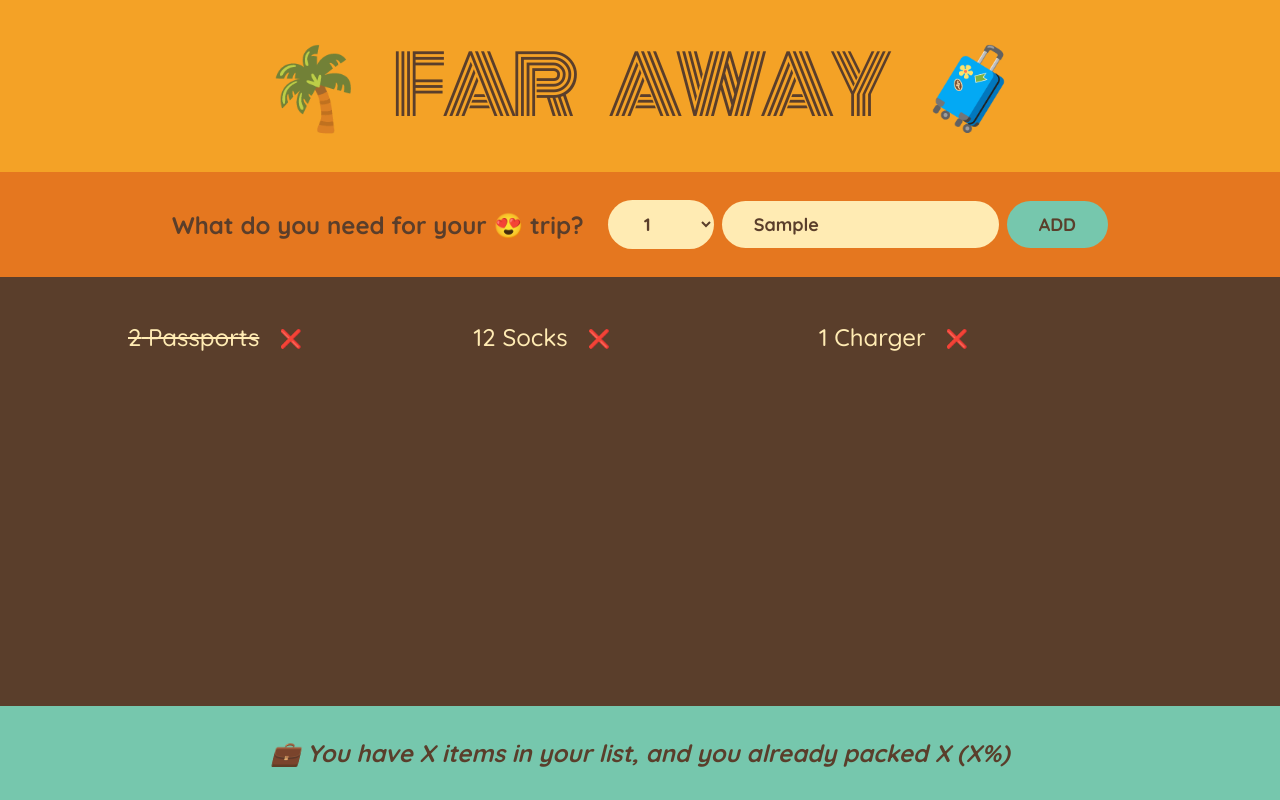
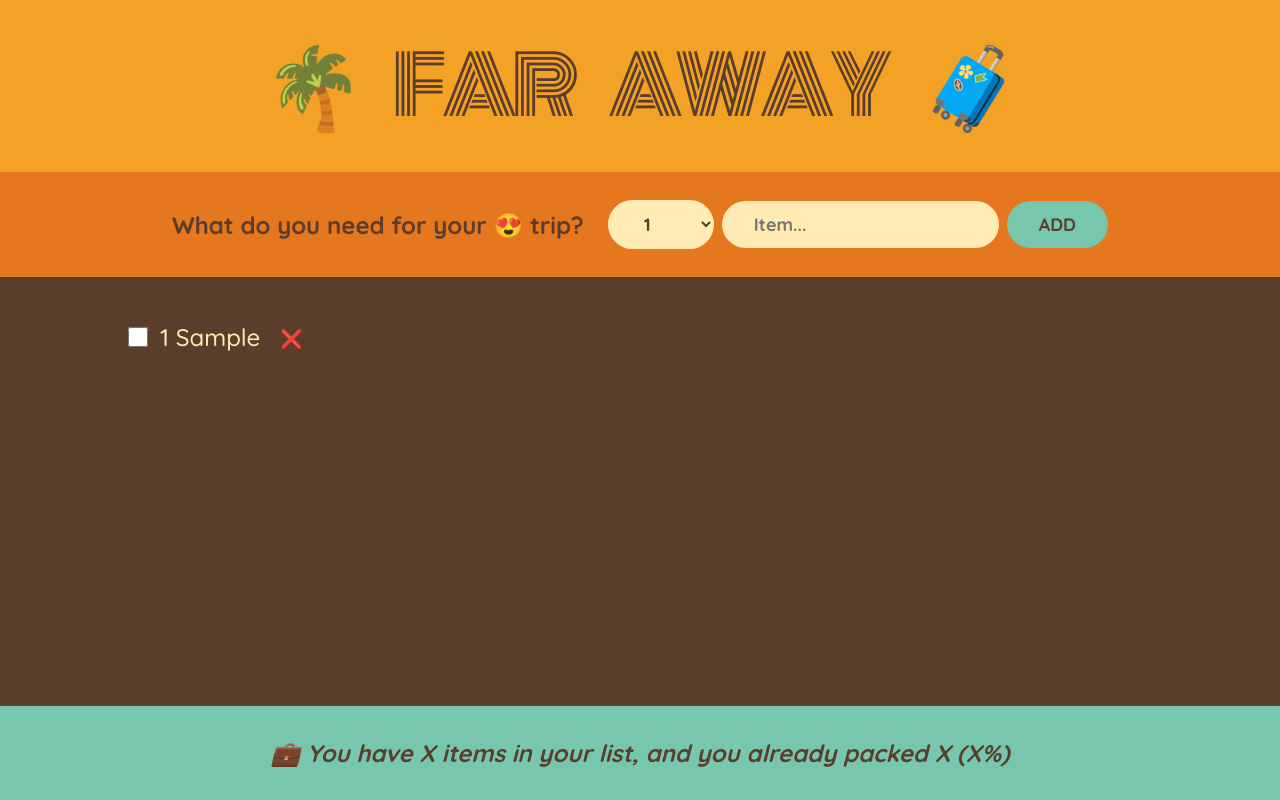
Before and after one commit to rishipgupta/packing-list, a React (Create React App) app: page / in a window 1280 px wide. Both pictures are taken after typing "Sample" into the empty fields and a click on the button "ADD". Built offline with nearby package versions, Linux system fonts and the light colour scheme; the HTML template or start-up script is replaced by a standard one.

Commit message:
Handling checkbox functionality

```diff
--- a/src/App.js
+++ b/src/App.js
@@ -1,14 +1,29 @@
+import { useState } from 'react';
 import Logo from './Components/Logo';
 import Form from './Components/Form';
 import TravelList from './Components/TravelList';
 import Stats from './Components/Stats';
 
 function App() {
+  const [items, setItems] = useState([]);
+
+  const handleAddItems = (item) => {
+    setItems((items) => [...items, item])
+  }
+
+  const handleDeleteItems = (id) => {
+    setItems((items) => items.filter(item => item.id !== id));
+  }
+
+  const handlePackedItems = (id) => {
+    setItems(items => items.map(item => item.id === id ? { ...item, packed: !item.packed } : item))
+  }
+
   return (
     <div className="app">
       <Logo />
-      <Form />
-      <TravelList />
+      <Form onAddItems={handleAddItems} />
+      <TravelList items={items} onDeleteItems={handleDeleteItems} onPackedItems={handlePackedItems} />
       <Stats />
     </div>
   );
--- a/src/Components/Form.js
+++ b/src/Components/Form.js
@@ -1,6 +1,6 @@
 import React, { useState } from 'react'
 
-const Form = () => {
+const Form = ({ onAddItems, isPacked }) => {
   const [description, setDescription] = useState("");
   const [quantity, setQuantity] = useState(1);
 
@@ -16,6 +16,10 @@ const Form = () => {
       id: Date.now()
     }
     console.log(newItem);
+    onAddItems(newItem);
+    setDescription("");
+    setQuantity(1);
+
   }
 
   return (
--- a/src/Components/Item.js
+++ b/src/Components/Item.js
@@ -1,12 +1,15 @@
 import React from 'react'
 
-const Item = ({ item }) => {
+const Item = ({ item, onDeleteItems, onPackedItems }) => {
   return (
     <li>
+      <input type='checkbox' value={item.packed} onChange={() => {
+        onPackedItems(item.id)
+      }} />
       <span style={item.packed ? { textDecoration: "line-through" } : {}}>
         {item.quantity} {item.description}
       </span>
-      <button>❌</button>
+      <button onClick={() => onDeleteItems(item.id)}>❌</button>
     </li>
   )
 }
--- a/src/Components/TravelList.js
+++ b/src/Components/TravelList.js
@@ -1,18 +1,14 @@
 import React from 'react'
 import Item from './Item';
 
-const TravelList = () => {
-  const initialItems = [
-    { id: 1, description: "Passports", quantity: 2, packed: true },
-    { id: 2, description: "Socks", quantity: 12, packed: false },
-    { id: 3, description: "Charger", quantity: 1, packed: false },
-  ];
+const TravelList = ({ items, onDeleteItems, onPackedItems }) => {
+
 
   return (
 
     <div className='list'>
       <ul>
-        {initialItems.map((item) => <Item item={item} key={item.id} />)}
+        {items.map((item) => <Item item={item} key={item.id} onDeleteItems={onDeleteItems} onPackedItems={onPackedItems} />)}
       </ul>
     </div>
 
```
